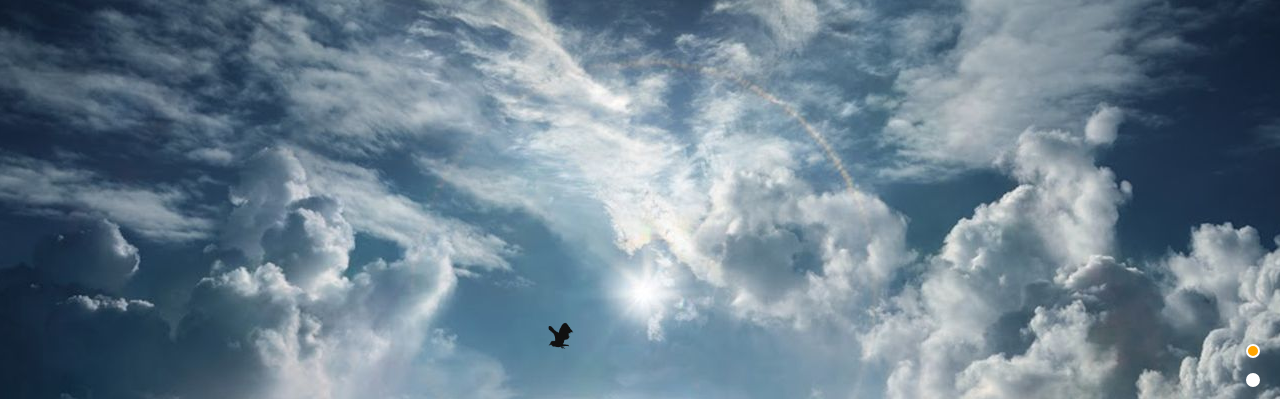
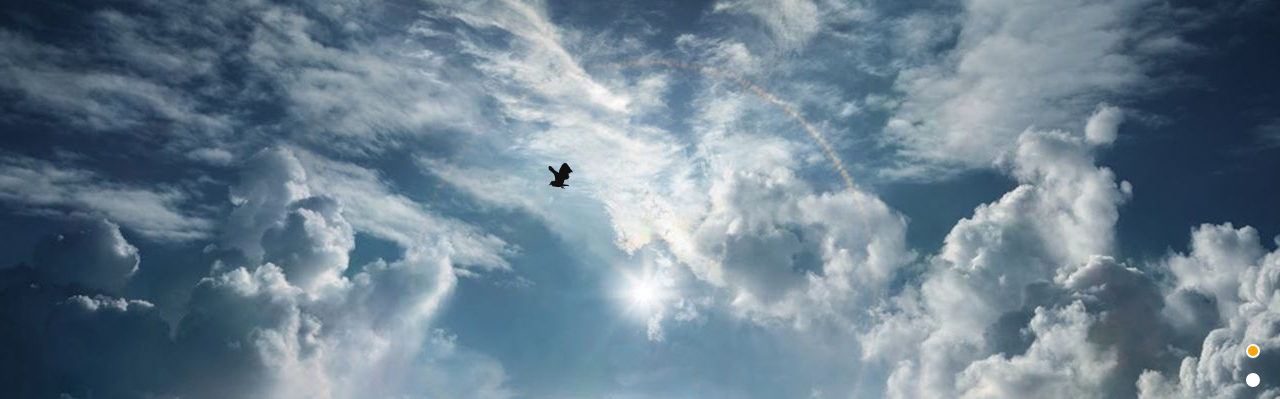
Before and after one commit to JackFlaxton/jackflaxton.github.io, a plain HTML site: page index.html in a window 1280 px wide. Shown: the top 399 px of the page. Drawn offline with Linux system fonts and the light colour scheme.

Commit message:
more bird

```diff
--- a/style.css
+++ b/style.css
@@ -170,7 +170,7 @@ h2{
 	left: 40%;
 	height: 40px;
 	margin: 0 auto;
-	padding: 160px 0 0 0;
+
 }
 
 .programming-card {
```
